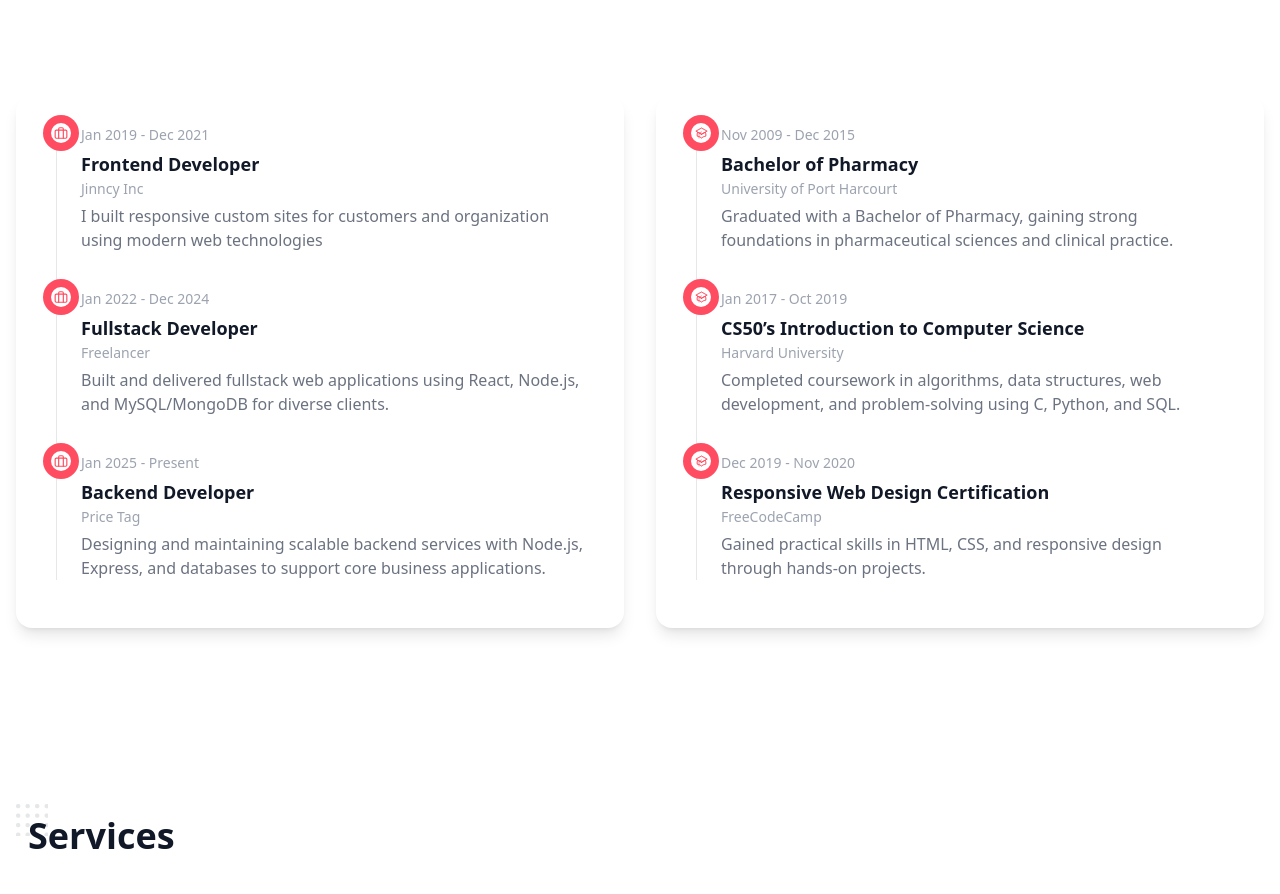
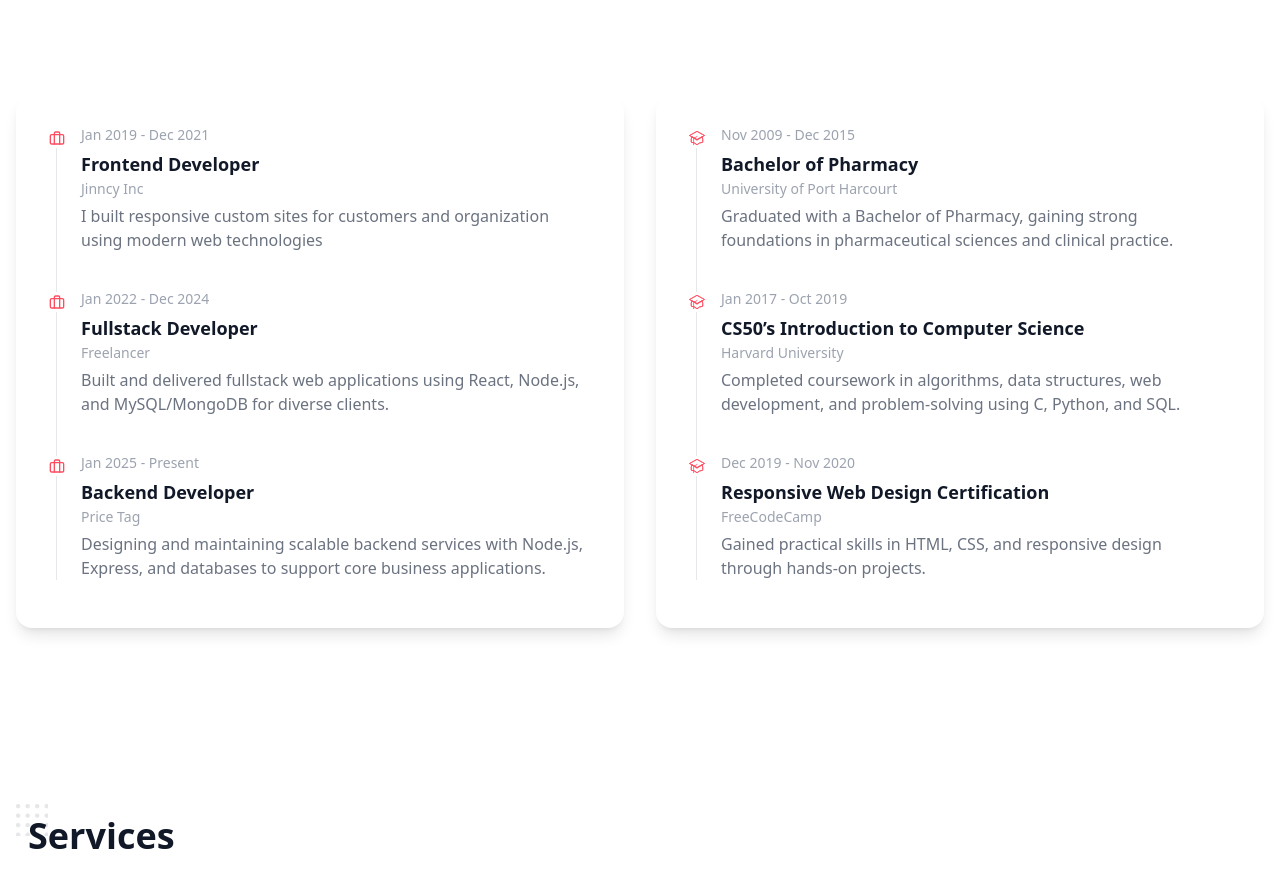
Before and after one commit to jirois/portfolio, a Next.js app: page / in a window 1280 px wide. Shown: the part 1887-2781 px from the top of the page. Built offline with nearby package versions, Linux system fonts and the light colour scheme.

Commit message:
fix: fix the education and experience

```diff
--- a/src/app/components/partials/ExperienceSection.tsx
+++ b/src/app/components/partials/ExperienceSection.tsx
@@ -25,35 +25,21 @@ const ExperienceSection = () => {
             }}
           >
             <ol
-              className={classNames(
-                styles["experience"],
-                "border-l",
-                styles["timeline"]
-              )}
+              className={classNames(styles["experience"], "border-l")}
               style={{
                 borderColor: theme === "dark" ? "#6b7280" : "#e5e7eb",
               }}
             >
               {experiences.map((experience, index) => (
-                <li
-                  key={index}
-                  className={classNames(
-                    styles["experience-item"],
-                    styles["timeline-item"]
-                  )}
-                >
+                <li key={index} className={styles["experience-item"]}>
                   <span
-                    className={classNames(
-                      styles["timeline-icon"],
-                      styles["briefcase-icon"],
-                      "absolute flex items-center justify-center rounded-full ring-8"
-                    )}
+                    className="absolute -left-8.5 flex h-5 w-5 items-center justify-center"
                     style={{
                       backgroundColor: theme === "dark" ? "#374151" : "#ffffff",
                       color: "#ff4c60",
                     }}
                   >
-                    <FiBriefcase className={styles["icon"]} />
+                    <FiBriefcase className="h-5" />
                   </span>
                   <time
                     className="mb-2 block text-sm font-normal leading-none"
@@ -80,7 +66,7 @@ const ExperienceSection = () => {
                     {experience.company}
                   </p>
                   <p
-                    className="mb-4 text-base font-normal"
+                    className="mb-4 text-base font-normal "
                     style={{
                       color: theme === "dark" ? "#f3f4f6" : "#6b7280",
                     }}
@@ -95,41 +81,27 @@ const ExperienceSection = () => {
         {/* Education */}
         <div>
           <div
-            className="rounded-2xl px-10 py-8 shadow-lg"
+            className="rounded-2xl bg-white px-10 py-8 shadow-lg "
             style={{
               backgroundColor: theme === "dark" ? "#374151" : "#ffffff",
             }}
           >
             <ol
-              className={classNames(
-                styles["education"],
-                "border-l",
-                styles["timeline"]
-              )}
+              className={classNames(styles["education"], "border-l ")}
               style={{
                 borderColor: theme === "dark" ? "#6b7280" : "#e5e7eb",
               }}
             >
               {educations.map((education, index) => (
-                <li
-                  key={index}
-                  className={classNames(
-                    styles["education-item"],
-                    styles["timeline-item"]
-                  )}
-                >
+                <li key={index} className={styles["education-item"]}>
                   <span
-                    className={classNames(
-                      styles["timeline-icon"],
-                      styles["academic-cap-icon"],
-                      "absolute flex items-center justify-center rounded-full ring-8"
-                    )}
+                    className="absolute -left-8.5 flex h-5 w-5 items-center justify-center"
                     style={{
                       backgroundColor: theme === "dark" ? "#374151" : "#ffffff",
                       color: "#ff4c60",
                     }}
                   >
-                    <AcademicCap className={styles["icon"]} />
+                    <AcademicCap className="h-5" />
                   </span>
                   <time
                     className="mb-2 block text-sm font-normal leading-none"
@@ -156,7 +128,7 @@ const ExperienceSection = () => {
                     {education.school}
                   </p>
                   <p
-                    className="mb-4 text-base font-normal"
+                    className="mb-4 text-base font-normal "
                     style={{
                       color: theme === "dark" ? "#f3f4f6" : "#6b7280",
                     }}
```
